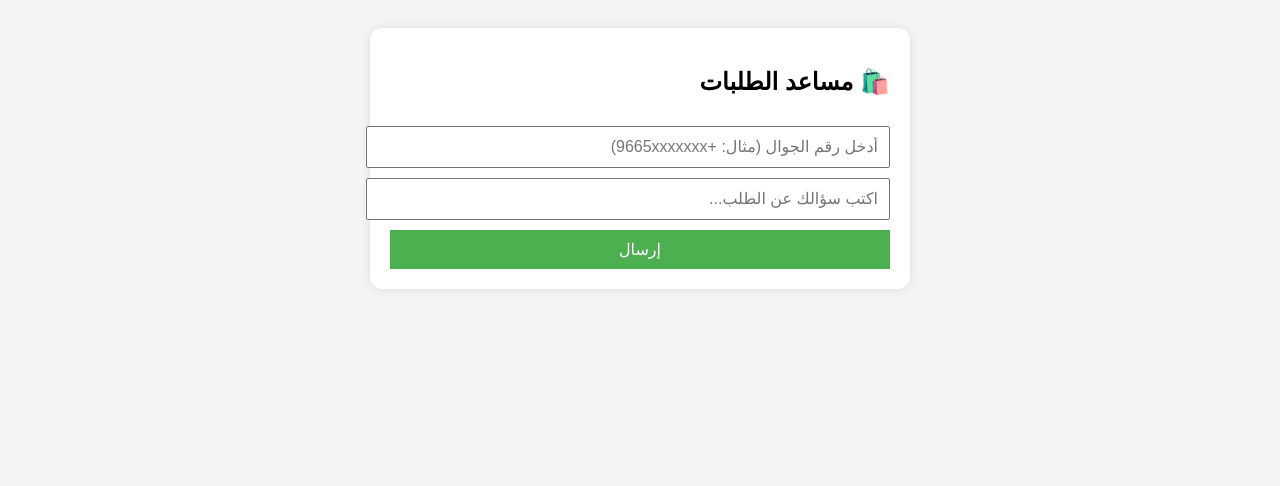
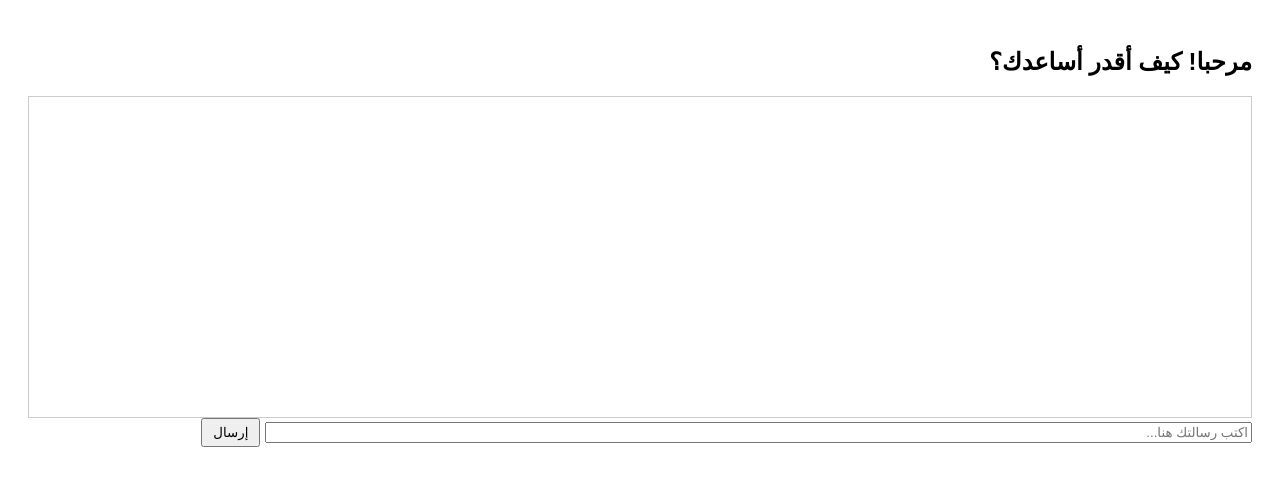
Before and after one commit to omarabdalla1/salla-web, a website: page public/widget.html in a window 1280 px wide. Drawn offline with Linux system fonts and the light colour scheme.

Commit message:
Update widget.html

```diff
--- a/public/widget.html
+++ b/public/widget.html
@@ -1,77 +1,42 @@
 <!DOCTYPE html>
-<html lang="ar" dir="rtl">
+<html lang="ar">
 <head>
   <meta charset="UTF-8" />
-  <meta name="viewport" content="width=device-width, initial-scale=1.0"/>
-  <title>مساعد الطلبات</title>
+  <title>دردشة ذكية</title>
   <style>
-    body {
-      font-family: sans-serif;
-      padding: 20px;
-      background: #f4f4f4;
-    }
-    #chat-box {
-      width: 100%;
-      max-width: 500px;
-      margin: auto;
-      background: white;
-      padding: 20px;
-      border-radius: 12px;
-      box-shadow: 0 0 10px rgba(0,0,0,0.1);
-    }
-    .msg {
-      margin-bottom: 10px;
-      padding: 10px;
-      border-radius: 8px;
-    }
-    .user { background: #e0f7fa; text-align: right; }
-    .bot { background: #f1f8e9; text-align: left; }
-    input, button {
-      width: 100%;
-      padding: 10px;
-      margin-top: 10px;
-      font-size: 16px;
-    }
-    button {
-      background: #4caf50;
-      color: white;
-      border: none;
-      cursor: pointer;
-    }
-    button:hover {
-      background: #45a049;
-    }
+    body { font-family: Arial; direction: rtl; padding: 20px; }
+    #chat-box { border: 1px solid #ccc; padding: 10px; height: 300px; overflow-y: auto; }
+    #message { width: 80%; }
+    #send { padding: 5px 10px; }
   </style>
 </head>
 <body>
-  <div id="chat-box">
-    <h2>🛍️ مساعد الطلبات</h2>
-    <input type="text" id="phone" placeholder="أدخل رقم الجوال (مثال: +9665xxxxxxx)" />
-    <input type="text" id="message" placeholder="اكتب سؤالك عن الطلب..." />
-    <button onclick="sendMessage()">إرسال</button>
-    <div id="chat-log"></div>
-  </div>
+  <h2>مرحبا! كيف أقدر أساعدك؟</h2>
+  <div id="chat-box"></div>
+  <input type="text" id="message" placeholder="اكتب رسالتك هنا..." />
+  <button id="send">إرسال</button>
 
   <script>
-    async function sendMessage() {
-      const phone = document.getElementById("phone").value;
-      const message = document.getElementById("message").value;
-      const chatLog = document.getElementById("chat-log");
+    const chatBox = document.getElementById("chat-box");
+    const messageInput = document.getElementById("message");
+    const sendBtn = document.getElementById("send");
 
-      if (!phone || !message) return alert("يرجى تعبئة الحقول");
+    sendBtn.onclick = async () => {
+      const message = messageInput.value;
+      if (!message) return;
 
-      chatLog.innerHTML += `<div class="msg user">${message}</div>`;
+      chatBox.innerHTML += `<div><strong>أنت:</strong> ${message}</div>`;
+      messageInput.value = "";
 
       const res = await fetch("/chat", {
         method: "POST",
         headers: { "Content-Type": "application/json" },
-        body: JSON.stringify({ message, phone })
+        body: JSON.stringify({ message })
       });
-
       const data = await res.json();
-      chatLog.innerHTML += `<div class="msg bot">${data.reply}</div>`;
-      document.getElementById("message").value = "";
-    }
+      chatBox.innerHTML += `<div><strong>الروبوت:</strong> ${data.reply}</div>`;
+      chatBox.scrollTop = chatBox.scrollHeight;
+    };
   </script>
 </body>
 </html>
```
